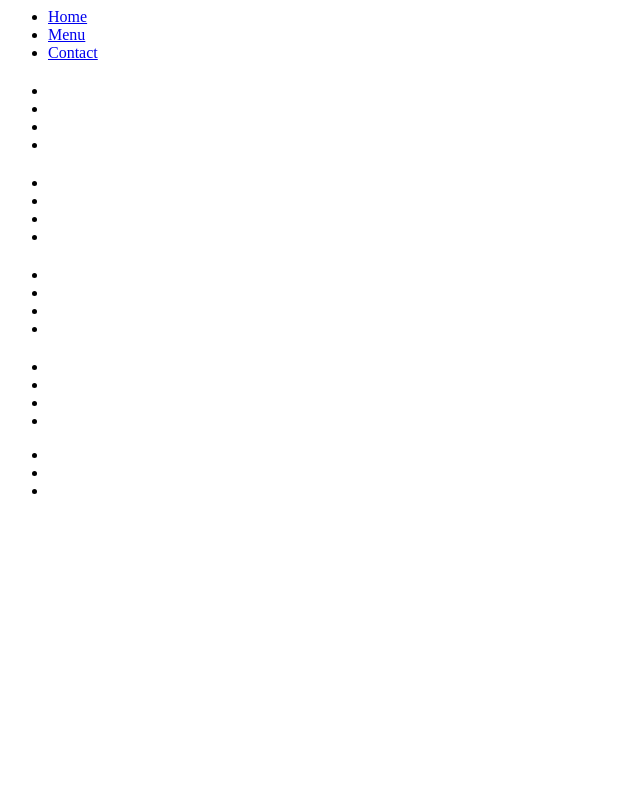
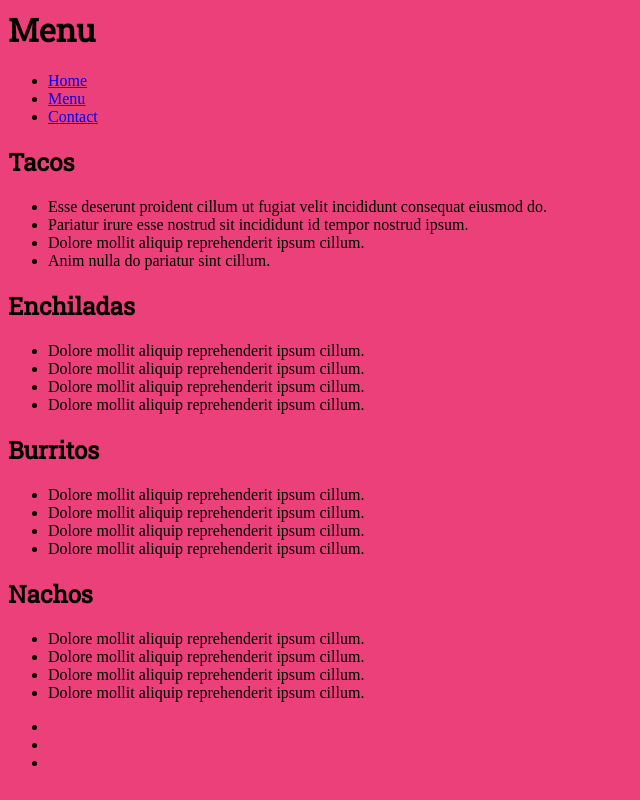
Before and after one commit to m-fiks/maddyrestaurant, a plain HTML site: page menu.html in a window 1280 px wide. Shown: the whole page, without its empty margins (0-640 px from the left). Drawn offline with Linux system fonts and the light colour scheme.

Commit message:
change fonts and colors

```diff
--- /dev/null
+++ b/css/style.css
@@ -0,0 +1,15 @@
+/*
+primary: #ec407a (hot pink), #ff77a8 (light pink), #b5004d (darker)
+secondary: #b2ff59(lime green), #e7ff8c (light green), #7ecb20 (darker)
+
+
+*/
+
+
+body{
+background-color:#ec407a;
+}
+
+h1,h2{
+    font-family: 'Roboto Slab', serif;
+}
--- a/menu.html
+++ b/menu.html
@@ -3,10 +3,12 @@
     <head>
         <meta charset="UTF-8">
         <title>Restaurant</title>
+        <link rel="stylesheet" href="css/style.css">
+        <link href="https://fonts.googleapis.com/css?family=Roboto+Slab" rel="stylesheet">
     </head>
     <body>
         <header>
-            <h1></h1>
+            <h1>Menu</h1>
             <nav>
                 <ul>
                     <li><a href="index.html">Home</a></li>
@@ -17,42 +19,43 @@
         </header>
         <main>
             <div>
-                <h2></h2>
+                <h2>Tacos</h2>
                 <ul>
-                    <li></li>
-                    <li></li>
-                    <li></li>
-                    <li></li>
+                    <li>Esse deserunt proident cillum ut fugiat velit incididunt consequat eiusmod do.</li>
+                    <li>Pariatur irure esse nostrud sit incididunt id tempor nostrud ipsum.</li>
+                    <li>Dolore mollit aliquip reprehenderit ipsum cillum.</li>
+                    <li>Anim nulla do pariatur sint cillum.</li>
                 </ul>
             </div>
             <div>
-                <h2></h2>
+                <h2>Enchiladas</h2>
                 <ul>
-                    <li></li>
-                    <li></li>
-                    <li></li>
-                    <li></li>
+                    <li>Dolore mollit aliquip reprehenderit ipsum cillum.</li>
+                    <li>Dolore mollit aliquip reprehenderit ipsum cillum.</li>
+                    <li>Dolore mollit aliquip reprehenderit ipsum cillum.</li>
+                    <li>Dolore mollit aliquip reprehenderit ipsum cillum.</li>
                 </ul>
             </div>
             <div>
-                <h2></h2>
+                <h2>Burritos</h2>
                 <ul>
-                    <li></li>
-                    <li></li>
-                    <li></li>
-                    <li></li>
+                    <li>Dolore mollit aliquip reprehenderit ipsum cillum.</li>
+                    <li>Dolore mollit aliquip reprehenderit ipsum cillum.</li>
+                    <li>Dolore mollit aliquip reprehenderit ipsum cillum.</li>
+                    <li>Dolore mollit aliquip reprehenderit ipsum cillum.</li>
                 </ul>
             </div>
             <div>
-                <h2></h2>
+                <h2>Nachos</h2>
                 <ul>
-                    <li></li>
-                    <li></li>
-                    <li></li>
-                    <li></li>
+                    <li>Dolore mollit aliquip reprehenderit ipsum cillum.</li>
+                    <li>Dolore mollit aliquip reprehenderit ipsum cillum.</li>
+                    <li>Dolore mollit aliquip reprehenderit ipsum cillum.</li>
+                    <li>Dolore mollit aliquip reprehenderit ipsum cillum.</li>
                 </ul>
             </div>
         </main>
+
         <footer>
             <div class="halfer"></div>
             <div class="halfer"></div>
```
Also changed, not shown: contact.html (+3 -1 lines), index.html (+10 -7 lines).
